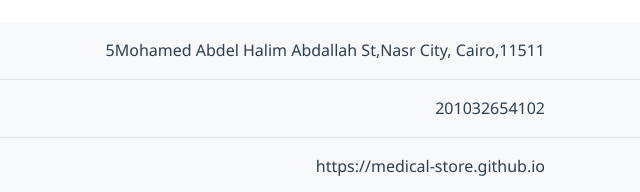
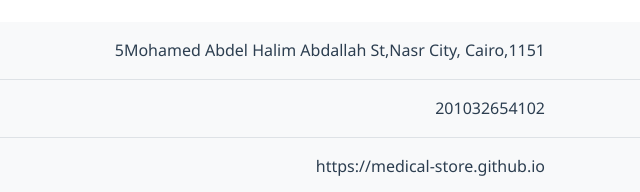
Before and after one commit to Medical-Store/medical-store.github.io, a plain HTML site: page index.html in a window 1280 px wide. Shown: the part 725-917 px from the top of the page, 267-907 px from the left. Drawn offline with Linux system fonts and the light colour scheme.

Commit message:
Fix postal code in contact details
Corrected postal code format in contact information.

```diff
--- a/index.html
+++ b/index.html
@@ -84,7 +84,7 @@
             <table class="info-table">
                 <tr>
                     <td class="info-label">العنوان </td>
-                    <td>5Mohamed Abdel Halim Abdallah St,Nasr City, Cairo,11511</td>
+                    <td>  5Mohamed Abdel Halim Abdallah St,Nasr City, Cairo,1151 </td>
                 </tr>
                 <tr>
                     <td class="info-label">رقم التليفون</td>
```
